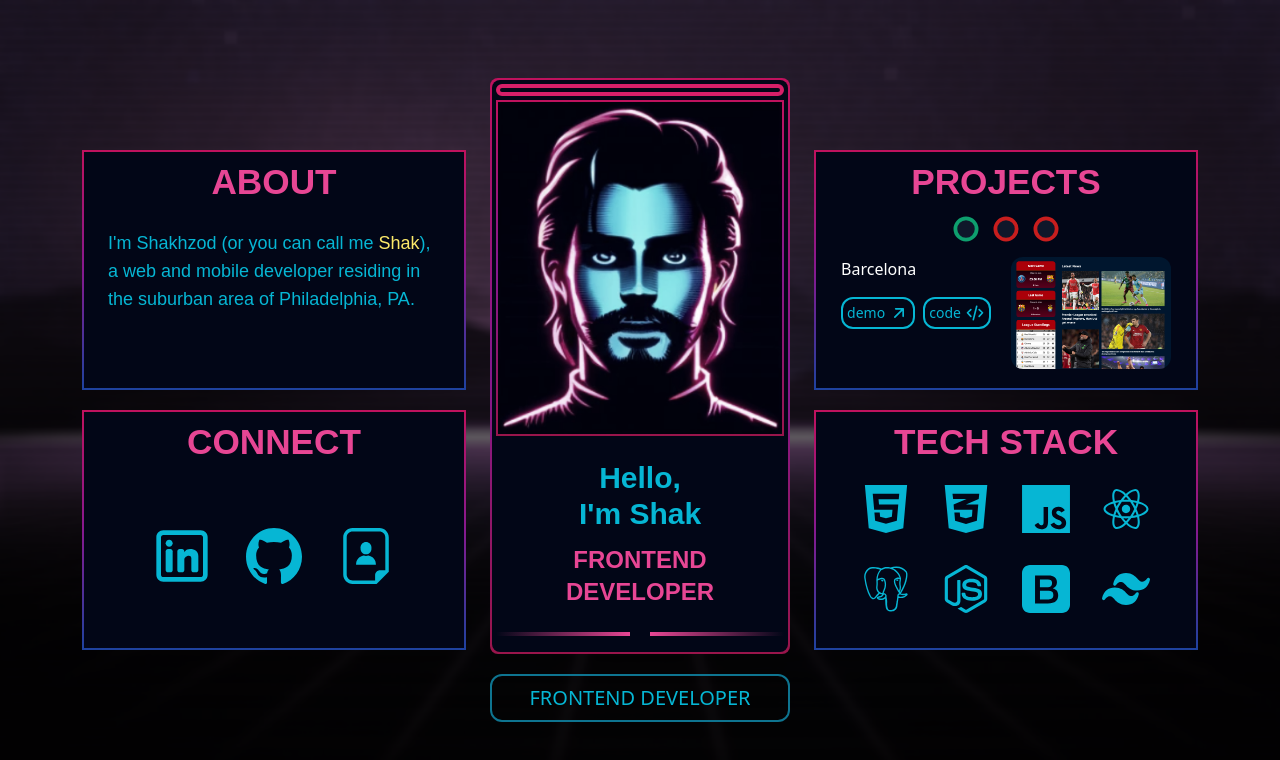
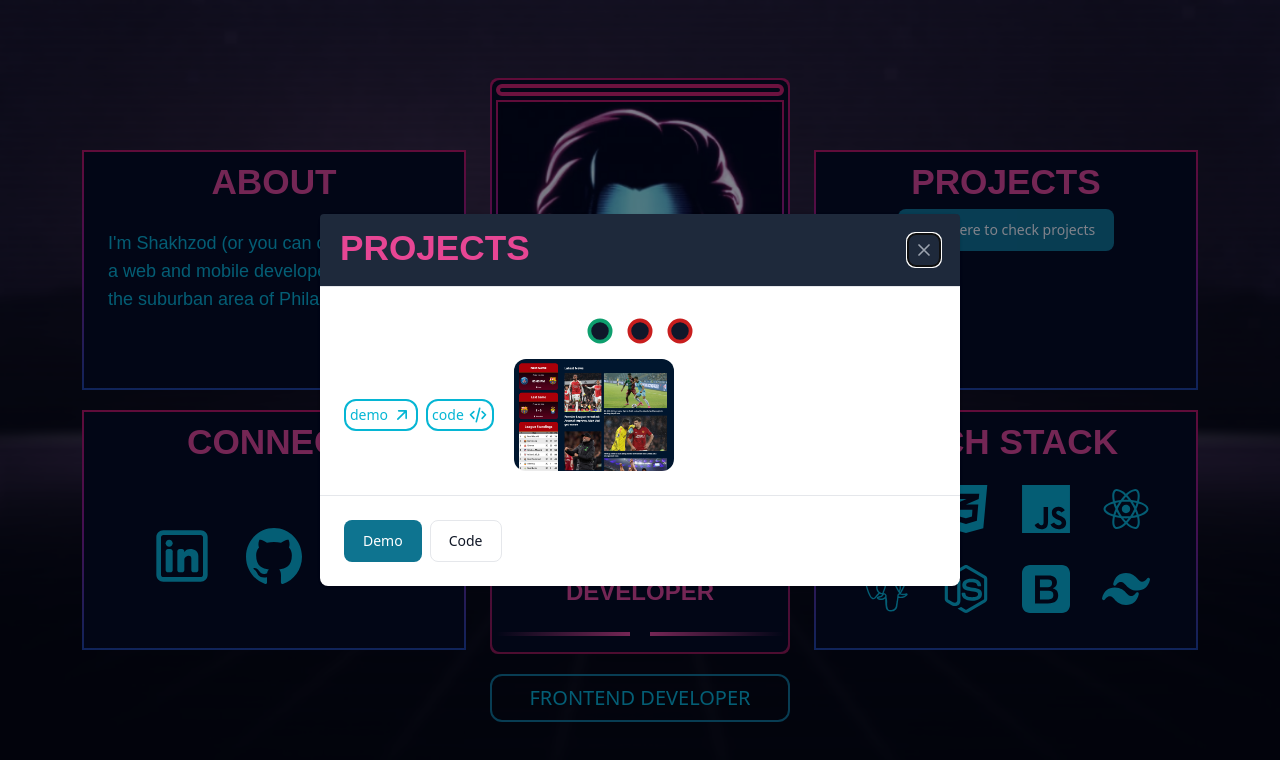
Before and after one commit to shaky1996/retrowavePortfolio, a React (Create React App) app: page / in a window 1280 px wide. Shown: the top 760 px of the page. Built offline with nearby package versions, Linux system fonts and the light colour scheme; the HTML template or start-up script is replaced by a standard one.

Commit message:
Added Modal, need to style; added Carousel inside Modal for better UX

```diff
--- a/src/components/Projects.jsx
+++ b/src/components/Projects.jsx
@@ -1,6 +1,7 @@
 import React from 'react'
 import SideBox from './smallComponents/SideBox'
 import Carousel from './smallComponents/Carousel'
+import Modal from './smallComponents/Modal'
 
 
 const Projects = () => {
@@ -9,7 +10,8 @@ const Projects = () => {
         <SideBox>
             <h1 className='font-side-box'>PROJECTS</h1>
             <div>
-            <Carousel />
+            {/* <Carousel /> */}
+            <Modal />
             </div>
 
         </SideBox>
--- /dev/null
+++ b/src/components/smallComponents/Modal.jsx
@@ -0,0 +1,40 @@
+import { Button, Modal } from 'flowbite-react';
+import { useState } from 'react';
+import Carousel from './Carousel';
+
+const ProjectModal = () => {
+    const [openModal, setOpenModal] = useState(true);
+
+    return (
+        <>
+            <Button onClick={() => setOpenModal(true)}>
+                Click here to check projects
+            </Button>
+            <Modal
+                className='bg-slate-950'
+                show={openModal}
+                onClose={() => setOpenModal(false)}
+            >
+                <Modal.Header className='bg-slate-800'>
+                    <h1 className='font-side-box '>PROJECTS</h1>
+                </Modal.Header>
+                <Modal.Body>
+                    <div className='space-y-6'>
+                        <Carousel />
+                    </div>
+                </Modal.Body>
+                <Modal.Footer>
+                    <Button onClick={() => setOpenModal(false)}>Demo</Button>
+                    <Button
+                        color='gray'
+                        onClick={() => setOpenModal(false)}
+                    >
+                        Code
+                    </Button>
+                </Modal.Footer>
+            </Modal>
+        </>
+    );
+};
+
+export default ProjectModal;
```
